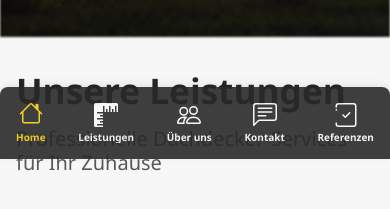
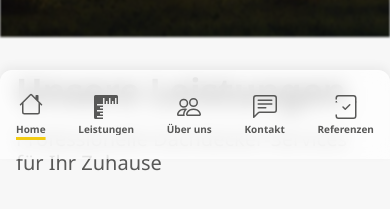
Before and after one commit to ourganci/dng, an Angular app: page / in a window 390 px wide. Shown: the part 685-894 px from the top of the page. Built offline with nearby package versions, Linux system fonts and the light colour scheme.

Commit message:
bottom nav glass effekt

```diff
--- a/src/app/shared/components/bottom-nav/bottom-nav.component.scss
+++ b/src/app/shared/components/bottom-nav/bottom-nav.component.scss
@@ -1,18 +1,39 @@
 // src/app/shared/components/bottom-nav/bottom-nav.component.scss
 
 .bottom-nav {
+  /* Positionierung */
   position: fixed;
   bottom: 0;
   left: 0;
   right: 0;
   z-index: 1000;
-  background: var(--bg-dark-charcoal);
-  box-shadow: 0 -0.125rem 0.625rem rgba(0, 0, 0, 0.1);
-  padding-bottom: env(safe-area-inset-bottom);
+
+  /* Glassmorphism Effekt */
+  background: rgba(255, 255, 255, 0.7);
+  backdrop-filter: blur(10px);
+  -webkit-backdrop-filter: blur(10px);
+
+  /* Obere Lichtkante für den Glaseffekt */
+  border-top: 1px solid rgba(255, 255, 255, 0.3);
+
+  /* Abrundung oben */
+  border-radius: 12px 12px 0 0;
+
+  /* Schatten nach oben */
+  box-shadow: 0 -4px 10px rgba(0, 0, 0, 0.05);
+
+  /* Abstände & Layout */
+  padding-block: 12px;
+  /* Etwas mehr Raum für die Icons */
+  padding-bottom: calc(12px + env(safe-area-inset-bottom));
+  /* Support für iPhones mit Notch */
+
+  /* Sichtbarkeit */
   display: none;
-  border-radius: 8px 8px 0 0;
-  padding-block: 1vw;
-  opacity: 0.90;
+  /* Von 'none' auf 'flex' geändert, damit sie sichtbar ist */
+  justify-content: space-around;
+  /* Verteilt die Nav-Items gleichmäßig */
+  align-items: center;
 
   @media (max-width: 992px) {
     display: block;
@@ -45,7 +66,7 @@
     gap: 0.5rem;
     padding: 0.75rem 1rem;
     text-decoration: none;
-    color: var(--bg-light-gray);
+    color: var(--text-medium);
     transition: all 0.2s ease;
     position: relative;
 
@@ -89,7 +110,11 @@
     }
 
     &.active {
-      color: var(--primary-yellow);
+      color: var(--text-medium);
+      text-decoration: underline;
+      text-decoration-color: var(--primary-yellow);
+      text-underline-offset: 5px;
+      text-decoration-thickness: 4px;
 
       .nav-icon {
         transform: translateY(-0.125rem);
@@ -309,28 +334,50 @@
 @media (max-width: 456px) {
   .bottom-nav {
     .nav-list {
-      justify-content: space-between; // Statt space-around
-      padding: 0 0.5rem; // Etwas Padding an den Seiten
-      gap: 0.25rem; // Kleiner Abstand zwischen Items
+      justify-content: space-between;
+      padding: 0 0.5rem;
+      gap: 0.25rem;
     }
 
     .nav-item {
-      flex: 0 1 auto; // Nicht mehr "flex: 1" (gleiche Breite)
-      min-width: 0; // Erlaubt Schrumpfen
+      flex: 0 1 auto;
+      min-width: 0;
     }
 
     .nav-link {
-      min-width: 2.5rem; // Reduzierte Mindestbreite (statt 4rem)
-      padding: 0.5rem 0.5rem; // Weniger Padding (statt 0.75rem 1rem)
-      gap: 0.25rem; // Weniger Abstand zwischen Icon und Label
+      min-width: 2.5rem;
+      padding: 0.5rem 0.5rem;
+      gap: 0.25rem;
+
+      // --- ERGÄNZUNG: ACTIVE STATE ---
+      &.active {
+        color: var(--text-medium);
+        text-decoration: none;
+
+        .nav-label {
+          // Die Unterstreichung muss direkt auf das Label
+          text-decoration: underline;
+          text-decoration-color: var(--primary-yellow);
+          text-underline-offset: 4px;
+          text-decoration-thickness: 3px;
+
+          // WICHTIG: Damit die Linie trotz overflow:hidden sichtbar bleibt,
+          // muss das Label etwas mehr Raum nach unten haben (Padding oder Line-Height)
+          overflow: visible;
+          text-overflow: clip;
+          line-height: 1.5;
+        }
+      }
+
+      // -------------------------------
 
       .nav-icon {
-        width: clamp(1.5rem, 5vw, 2rem); // Kleinere Icons
+        width: clamp(1.5rem, 5vw, 2rem);
         height: clamp(1.5rem, 5vw, 2rem);
       }
 
       .nav-label {
-        font-size: clamp(0.625rem, 2vw, 0.75rem); // Kleinere Schrift (10-12px)
+        font-size: clamp(0.625rem, 2vw, 0.75rem);
         white-space: nowrap;
         overflow: hidden;
         text-overflow: ellipsis;
@@ -339,7 +386,7 @@
 
       &.highlighted {
         .nav-icon {
-          width: clamp(2.5rem, 8vw, 3rem); // Kleineres highlighted Icon
+          width: clamp(2.5rem, 8vw, 3rem);
           height: clamp(2.5rem, 8vw, 3rem);
           padding: clamp(0.375rem, 1.2vw, 0.5rem);
 
```
